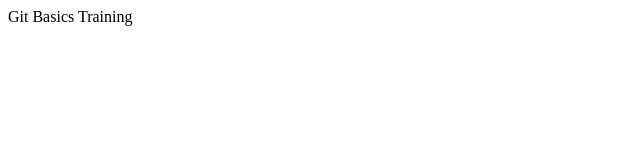
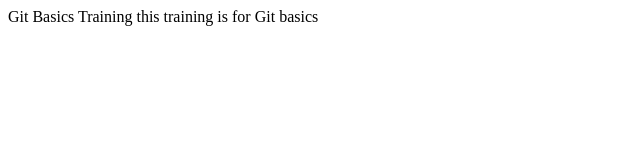
Before and after one commit to KWinTech2021/cicdtest, a website: page src/index.html in a window 1280 px wide. Shown: the whole page, without its empty margins (0-640 px from the left). Drawn offline with Linux system fonts and the light colour scheme.

Commit message:
added description to index file

```diff
--- a/src/index.html
+++ b/src/index.html
@@ -7,5 +7,6 @@
 </head>
 <body>
     Git Basics Training
+    <p1>this training is for Git basics</p1>
 </body>
 </html>
```
